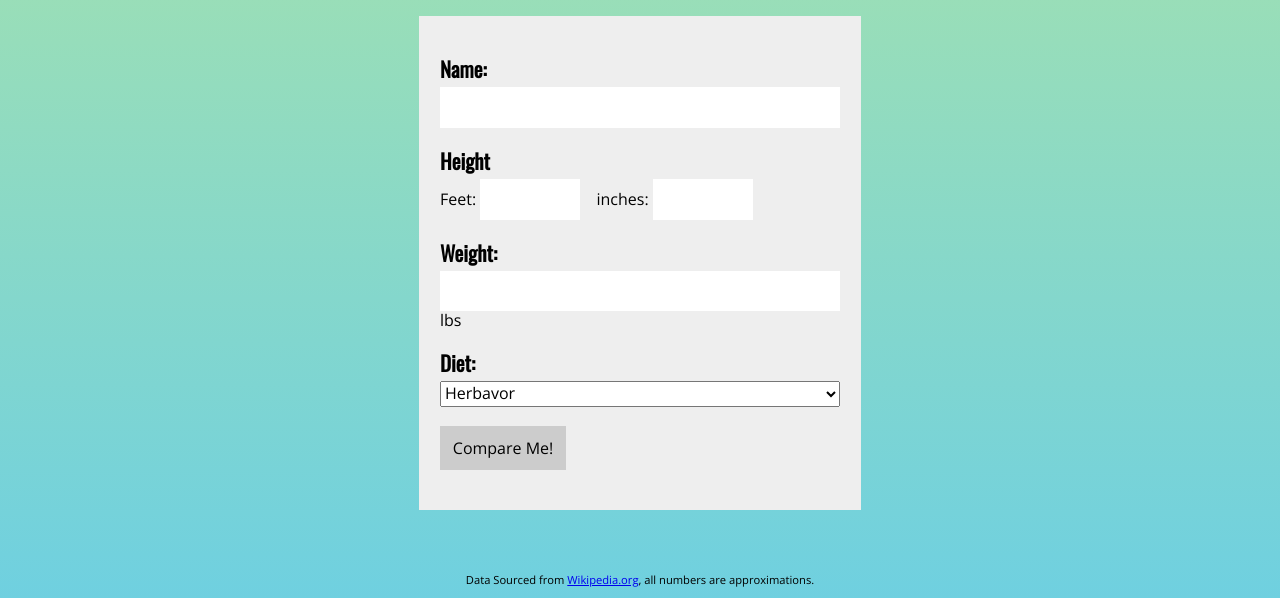
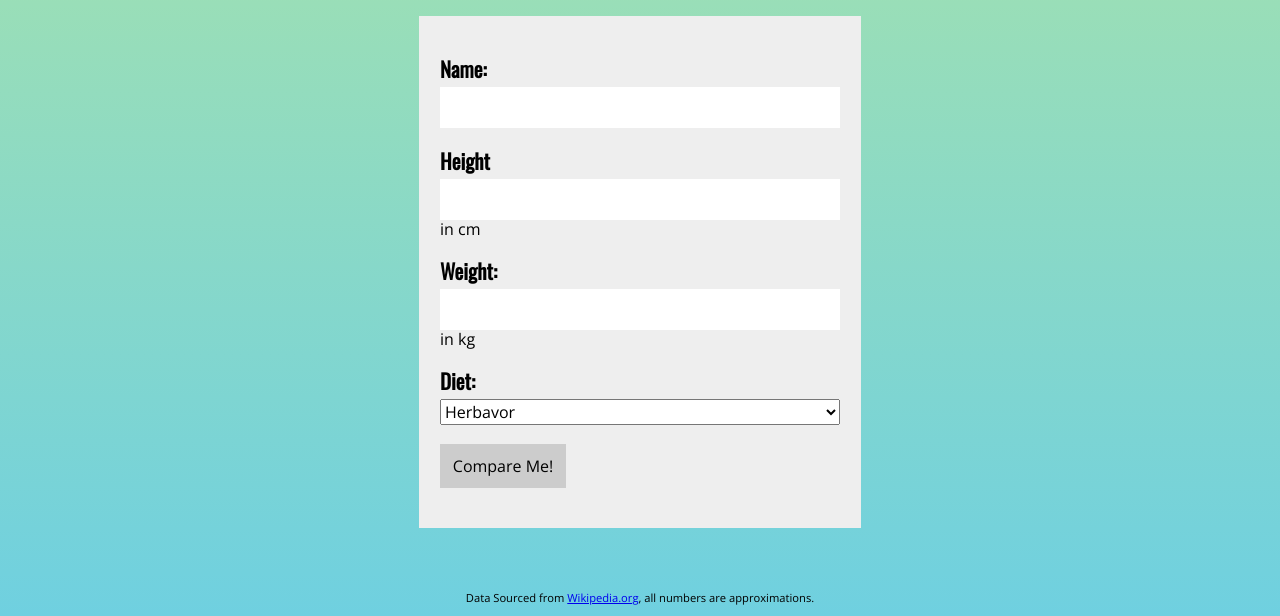
Before and after one commit to tanyeltuncer/dinosaurs-object_oriented_JS, a plain HTML site: page index.html in a window 1280 px wide. Shown: the part 258-874 px from the top of the page. Drawn offline with nearby package versions, Linux system fonts and the light colour scheme; a web font is replaced by a local one.

Commit message:
html adjustments

```diff
--- a/app.js
+++ b/app.js
@@ -1,5 +1,5 @@
 
-    // Create Dino Constructor
+// Create Dino Constructor
 
 
     // Create Dino Objects
--- a/index.html
+++ b/index.html
@@ -12,6 +12,7 @@
     <link href="app.css" rel="stylesheet">
     <!-- Link to app.js with defer till HTML render -->
     <script defer src="app.js"></script>
+
 </head>
 <body>
     <header>
@@ -25,10 +26,9 @@
             <p>Name:</p>
             <input id="name" class="form-field__full" type="name" name="name">
             <p>Height</p>
-            <label>Feet: <input id="feet" class="form-field__short" type="number" name="feet"></label>
-            <label>inches: <input id="inches" class="form-field__short" type="number" name="inches"></label>
+            <label><input id="feet" class="form-field__full" type="number" name="feet"> in cm</label>
             <p>Weight:</p>
-            <label><input id="weight" class="form-field__full" type="number" name="weight">lbs</label>
+            <label><input id="weight" class="form-field__full" type="number" name="weight">in kg</label>
             <p>Diet:</p>
             <select id="diet" class="form-field__full" name="diet">
                 <option>Herbavor</option>
```
